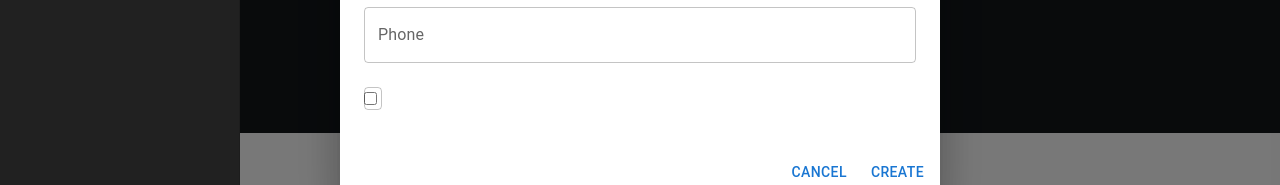
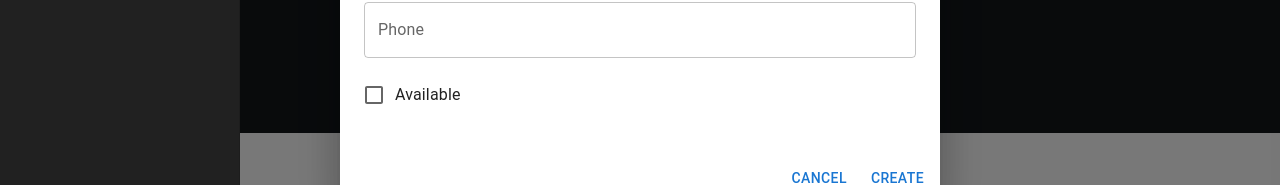
Before and after one commit to jorgerosgomez/TAESS, a React (Create React App) app in the folder frontend/: page /administracion in a window 1280 px wide. Both pictures are taken after a click on the button "ADD BARBER". Shown: the part 413-598 px from the top of the page. Built offline with nearby package versions, Linux system fonts and the light colour scheme; no server answers.

Commit message:
DataTable de Barberos casi acabada (falta que funcione con el CRUD correctamente

```diff
--- a/frontend/src/Components/Admin/BarbersTable.js
+++ b/frontend/src/Components/Admin/BarbersTable.js
@@ -18,6 +18,8 @@ import {
   Divider,
   Paper,
   IconButton,
+  Checkbox,
+  FormControlLabel,
 } from '@mui/material';
 import { CSVLink } from 'react-csv';
 import { Add as AddIcon, Edit as EditIcon, Delete as DeleteIcon } from '@mui/icons-material';
@@ -182,12 +184,14 @@ const BarbersTable = ({ theme }) => {
             onChange={(e) => setFormState({ ...formState, phone: e.target.value })}
             style={{ marginBottom: '16px' }}
           />
-          <TextField
-            margin="dense"
+          <FormControlLabel
+            control={
+              <Checkbox
+                checked={formState.available}
+                onChange={(e) => setFormState({ ...formState, available: e.target.checked })}
+              />
+            }
             label="Available"
-            type="checkbox"
-            checked={formState.available}
-            onChange={(e) => setFormState({ ...formState, available: e.target.checked })}
             style={{ marginBottom: '16px' }}
           />
         </DialogContent>
```
